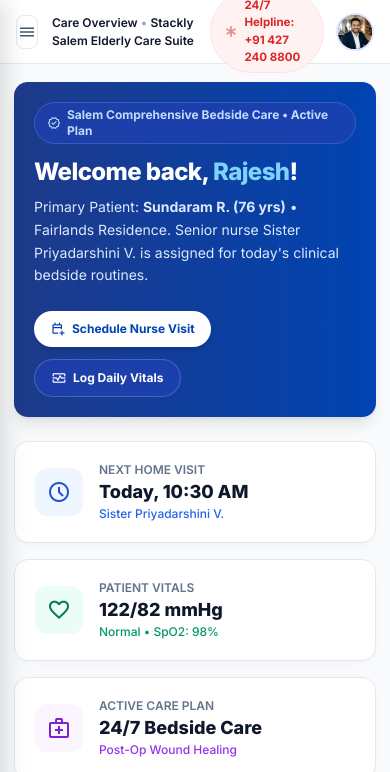
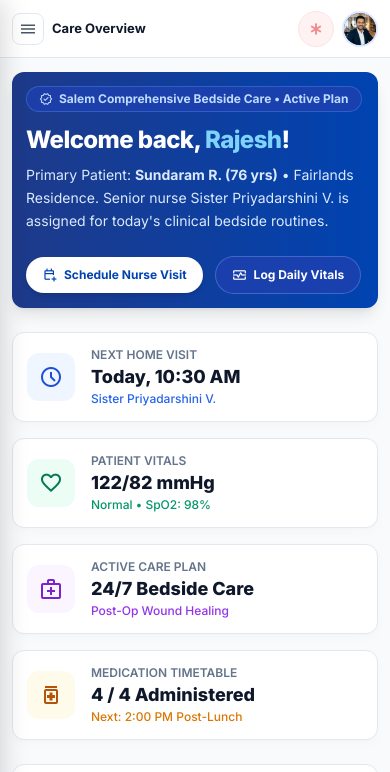
Before and after one commit to sanjeevikumar962004-collab/elderly-care-service, a plain HTML site: page user-dashboard.html in a window 390 px wide. Shown: the top 772 px of the page. Drawn offline with nearby package versions, Linux system fonts and the light colour scheme.

Commit message:
Add files via upload

```diff
--- a/user-dashboard.html
+++ b/user-dashboard.html
@@ -177,27 +177,38 @@
         }
         #topbar.collapsed { left: var(--sidebar-collapsed); }
 
-        .topbar-left { display: flex; align-items: center; gap: 14px; }
+        .topbar-left {
+            display: flex; align-items: center; gap: 12px;
+            min-width: 0; flex: 1; overflow: hidden;
+        }
         .sidebar-toggle-btn {
             background: none; border: 1px solid var(--border);
             border-radius: 8px; width: 34px; height: 34px;
             display: flex; align-items: center; justify-content: center;
             cursor: pointer; color: var(--text-secondary); transition: all 0.2s;
+            flex-shrink: 0;
         }
         .sidebar-toggle-btn:hover { background: #f1f5f9; color: var(--text-primary); }
 
-        .breadcrumb { font-size: 12px; color: var(--text-muted); font-weight: 500; }
-        .breadcrumb span { color: var(--text-primary); font-weight: 600; }
-
-        .topbar-right { display: flex; align-items: center; gap: 12px; }
+        .breadcrumb {
+            font-size: 13px; color: var(--text-muted); font-weight: 500;
+            white-space: nowrap; overflow: hidden; text-overflow: ellipsis;
+        }
+        .breadcrumb span { color: var(--text-primary); }
+
+        .topbar-right {
+            display: flex; align-items: center; gap: 10px;
+            flex-shrink: 0;
+        }
         .help-call-pill {
-            display: inline-flex; align-items: center; gap: 6px;
+            display: inline-flex; align-items: center; justify-content: center; gap: 6px;
             padding: 6px 12px; border-radius: 9999px;
             background: #fef2f2; color: #dc2626; border: 1px solid #fee2e2;
             font-size: 11.5px; font-weight: 700; text-decoration: none;
+            white-space: nowrap; flex-shrink: 0;
             transition: all 0.2s;
         }
-        .help-call-pill:hover { background: #fee2e2; }
+        .help-call-pill:hover { background: #fee2e2; transform: translateY(-1px); }
 
         /* MAIN CONTENT */
         #main-content {
@@ -342,9 +353,59 @@
                 transform: translateX(0);
             }
             .mobile-close-btn { display: flex; }
-            #topbar { left: 0 !important; padding: 0 16px; }
-            #main-content { margin-left: 0 !important; padding: 18px 14px 80px; }
+            #topbar {
+                left: 0 !important;
+                height: 58px !important;
+                padding: 0 12px !important;
+            }
+            #main-content {
+                margin-left: 0 !important;
+                margin-top: 58px !important;
+                padding: 14px 12px 84px !important;
+                max-width: 100vw !important;
+                overflow-x: hidden !important;
+            }
             #mobile-bottom-nav { display: flex; }
+            .topbar-left { gap: 8px !important; }
+            .topbar-right { gap: 8px !important; }
+        }
+
+        @media (max-width: 640px) {
+            .help-call-pill {
+                width: 36px !important;
+                height: 36px !important;
+                padding: 0 !important;
+                border-radius: 50% !important;
+            }
+            .help-call-pill .help-pill-text {
+                display: none !important;
+            }
+            .user-avatar {
+                width: 36px !important;
+                height: 36px !important;
+            }
+            .sidebar-toggle-btn {
+                width: 32px !important;
+                height: 32px !important;
+            }
+        }
+
+        @media (max-width: 480px) {
+            .card {
+                padding: 14px !important;
+                border-radius: 12px !important;
+            }
+            .modal-card {
+                margin: 8px !important;
+                max-width: calc(100vw - 16px) !important;
+                border-radius: 14px !important;
+            }
+            .modal-header, .modal-footer {
+                padding: 14px !important;
+            }
+            .modal-body {
+                padding: 14px !important;
+            }
         }
     </style>
 </head>
@@ -423,14 +484,14 @@
                 <span class="material-symbols-outlined text-[20px]">menu</span>
             </button>
             <div class="breadcrumb">
-                <span id="page-title">Care Overview</span> • <span id="page-breadcrumb" class="font-normal text-slate-500">Stackly Salem Elderly Care Suite</span>
+                <span id="page-title" class="font-bold text-slate-900">Care Overview</span><span class="hidden md:inline text-slate-400"> • </span><span id="page-breadcrumb" class="hidden md:inline font-normal text-slate-500">Stackly Salem Elderly Care Suite</span>
             </div>
         </div>
 
         <div class="topbar-right">
-            <a href="tel:+914272408800" class="help-call-pill" title="Emergency Nurse Dispatch">
-                <span class="material-symbols-outlined text-[15px] animate-pulse">emergency</span>
-                <span>24/7 Helpline: +91 427 240 8800</span>
+            <a href="tel:+914272408800" class="help-call-pill" title="Emergency Helpline: +91 427 240 8800">
+                <span class="material-symbols-outlined text-[16px] animate-pulse">emergency</span>
+                <span class="help-pill-text hidden sm:inline">24/7 Helpline: +91 427 240 8800</span>
             </a>
 
             <button class="btn-primary hidden sm:inline-flex" onclick="openBookModal()">
@@ -1174,7 +1235,7 @@
             </div>
             <form id="record-vitals-form" onsubmit="handleRecordVitals(event)">
                 <div class="modal-body space-y-4">
-                    <div class="grid grid-cols-2 gap-4">
+                    <div class="grid grid-cols-1 sm:grid-cols-2 gap-3 sm:gap-4">
                         <div class="form-group">
                             <label class="form-label" for="input-bp">Blood Pressure (mmHg)</label>
                             <input type="text" id="input-bp" class="form-input" placeholder="e.g. 120/80" required>
@@ -1185,7 +1246,7 @@
                         </div>
                     </div>
 
-                    <div class="grid grid-cols-2 gap-4">
+                    <div class="grid grid-cols-1 sm:grid-cols-2 gap-3 sm:gap-4">
                         <div class="form-group">
                             <label class="form-label" for="input-spo2">Oxygen SpO2 (%)</label>
                             <input type="number" id="input-spo2" class="form-input" placeholder="e.g. 98" min="70" max="100" required>
@@ -1196,7 +1257,7 @@
                         </div>
                     </div>
 
-                    <div class="grid grid-cols-2 gap-4">
+                    <div class="grid grid-cols-1 sm:grid-cols-2 gap-3 sm:gap-4">
                         <div class="form-group">
                             <label class="form-label" for="input-temp">Body Temp (°F)</label>
                             <input type="text" id="input-temp" class="form-input" placeholder="e.g. 98.4" required>
```
Also changed, not shown: admin.html (+77 -10 lines).
